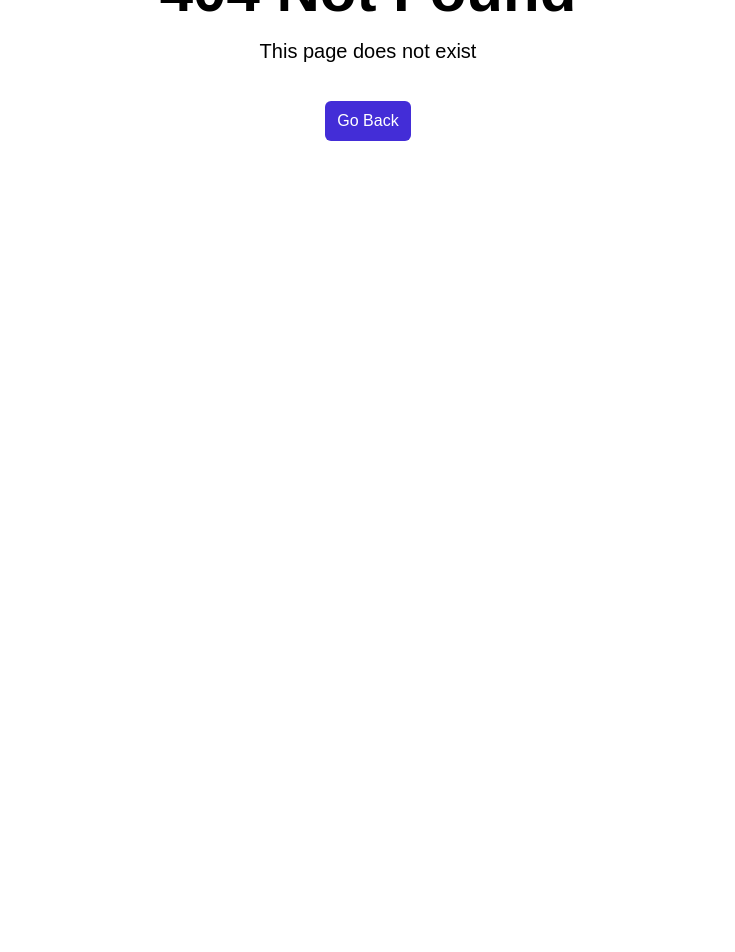
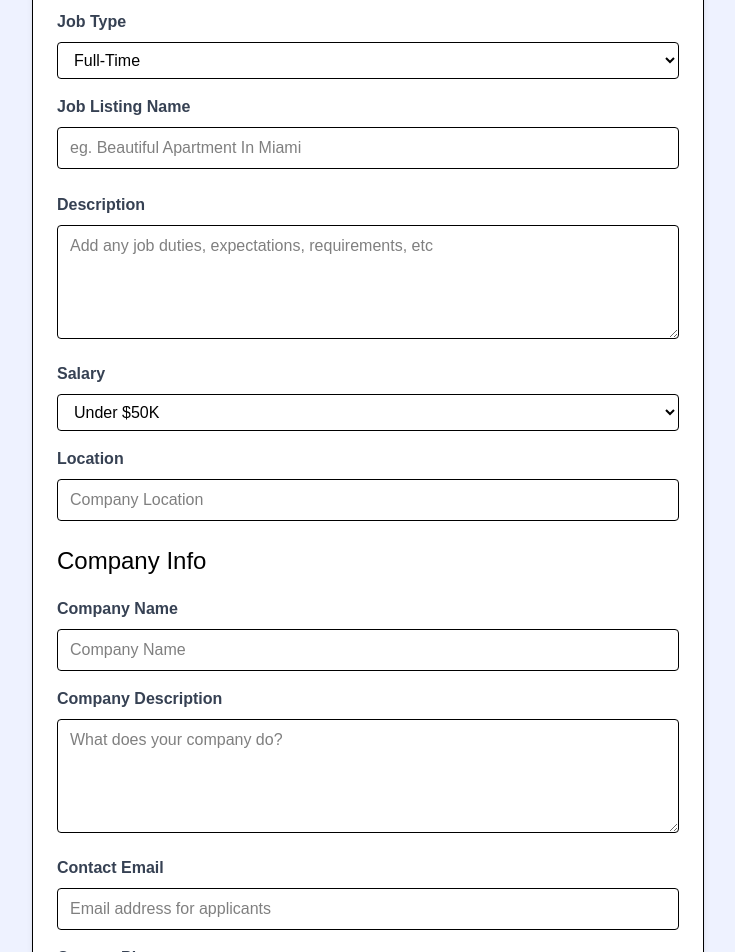
Before and after one commit to ADITYAAV80/React-Traversty-Media, a React (Vite) app: page /add-job in a window 1280 px wide. Before the commit this address had no page. Shown: the part 260-1212 px from the top of the page, without its empty margins (272-1007 px from the left). Before the commit the page ends 800 px from the top, so only its background shows below. Built offline with nearby package versions, Linux system fonts and the light colour scheme.

Commit message:
Add and delete jobs

```diff
--- a/src/App.jsx
+++ b/src/App.jsx
@@ -3,21 +3,47 @@
 import HomePage from './pages/HomePage'
 import JobsPage from './pages/JobsPage'
 import JobPage, { jobLoader } from './pages/JobPage'
+import AddJob from './pages/AddJob'
 import NotFoundPage from './pages/NotFoundPage'
 import MainLayout from './layouts/MainLayout'
+
+
+
+const App = () => {
+
+  const addJob = async (newJob) => {
+    const res = await fetch ('/api/jobs',{
+      method: 'POST',
+      headers: {
+        'Content-Type': 'application/json',
+      },
+      body: JSON.stringify(newJob),
+    });
+    return res;
+  }
+
+  const deleteJob = async(id) =>{
+    const res = await fetch (`/api/jobs/${id}`,{
+      method: 'DELETE',
+      headers: {
+        'Content-Type': 'application/json',
+      },
+    });
+    return res;
+  }
 
   const router = createBrowserRouter(
     createRoutesFromElements(
       <Route path='/' element= {<MainLayout/>}>
         <Route index element = {<HomePage/>} />
         <Route path='/jobs' element = {<JobsPage/>} />
-      <Route path='/jobs/:id' element={<JobPage/>} loader = {jobLoader}/>
+        <Route path='/add-job' element = {<AddJob addNewJob = {addJob}/>} />
+        <Route path='/jobs/:id' element={<JobPage deleteJob = {deleteJob}/>} loader = {jobLoader}/>
         <Route path='*' element = {<NotFoundPage/>} />
       </Route>
     )
   );
 
-const App = () => {
   return (
     <RouterProvider router={router} />
   )
--- a/src/jobs.json
+++ b/src/jobs.json
@@ -1,5 +1,5 @@
 {
-  "jobs":[
+  "jobs": [
     {
       "id": "1",
       "title": "Senior React Developer",
--- /dev/null
+++ b/src/pages/AddJob.jsx
@@ -0,0 +1,224 @@
+import React, { useState } from 'react'
+import { useNavigate } from 'react-router-dom';
+
+const AddJob = ( {addNewJob}) => {
+
+  const navigate = useNavigate();
+
+  const [title, setTitle] = useState('');
+  const [type, setType] = useState('Full-Time');
+  const [description, setDescription] = useState('');
+  const [salary, setSalary] = useState('Under $50K');
+  const [location, setLocation] = useState('');
+  const [companyName, setCompanyName] = useState('');
+  const [companyDescription, setCompanyDescription] = useState('');
+  const [companyMail, setCompanyMail] = useState('');
+  const [companyPhone, setCompanyPhone] = useState('');
+
+  const submitForm = (e) =>{
+    e.preventDefault();
+    const newJob = {
+      title,
+      type,
+      description,
+      salary,
+      location,
+      company: {
+          companyName,
+          companyDescription,
+          companyMail,
+          companyPhone,
+      }
+    }
+    addNewJob(newJob);
+    return navigate('/jobs');
+  }
+
+
+  return (
+    <section className="bg-indigo-50">
+      <div className="container m-auto max-w-2xl py-24">
+        <div
+          className="bg-white px-6 py-8 mb-4 shadow-md rounded-md border m-4 md:m-0"
+        >
+          <form onSubmit={submitForm}>
+            <h2 className="text-3xl text-center font-semibold mb-6">Add Job</h2>
+
+            <div className="mb-4">
+              <label htmlFor="type" className="block text-gray-700 font-bold mb-2"
+                >Job Type</label
+              >
+              <select
+                id="type"
+                name="type"
+                className="border rounded w-full py-2 px-3"
+                required
+                value = {type}
+                onChange={(e) => setType(e.target.value)}
+              >
+                <option value="Full-Time">Full-Time</option>
+                <option value="Part-Time">Part-Time</option>
+                <option value="Remote">Remote</option>
+                <option value="Internship">Internship</option>
+              </select>
+            </div>
+
+            <div className="mb-4">
+              <label className="block text-gray-700 font-bold mb-2"
+                >Job Listing Name</label
+              >
+              <input
+                type="text"
+                id="title"
+                name="title"
+                className="border rounded w-full py-2 px-3 mb-2"
+                placeholder="eg. Beautiful Apartment In Miami"
+                required
+                value = {title}
+                onChange={(e) => setTitle(e.target.value)}
+              />
+            </div>
+            <div className="mb-4">
+              <label
+                htmlFor="description"
+                className="block text-gray-700 font-bold mb-2"
+                >Description</label
+              >
+              <textarea
+                id="description"
+                name="description"
+                className="border rounded w-full py-2 px-3"
+                rows="4"
+                placeholder="Add any job duties, expectations, requirements, etc"
+                value = {description}
+                onChange={(e) => setDescription(e.target.value)}
+
+              ></textarea>
+            </div>
+
+            <div className="mb-4">
+              <label htmlFor="type" className="block text-gray-700 font-bold mb-2"
+                >Salary</label
+              >
+              <select
+                id="salary"
+                name="salary"
+                className="border rounded w-full py-2 px-3"
+                required
+                value = {salary}
+                onChange={(e) => setSalary(e.target.value)}
+              >
+                <option value="Under $50K">Under $50K</option>
+                <option value="$50K - 60K">$50K - $60K</option>
+                <option value="$60K - 70K">$60K - $70K</option>
+                <option value="$70K - 80K">$70K - $80K</option>
+                <option value="$80K - 90K">$80K - $90K</option>
+                <option value="$90K - 100K">$90K - $100K</option>
+                <option value="$100K - 125K">$100K - $125K</option>
+                <option value="$125K - 150K">$125K - $150K</option>
+                <option value="$150K - 175K">$150K - $175K</option>
+                <option value="$175K - 200K">$175K - $200K</option>
+                <option value="Over $200K">Over $200K</option>
+              </select>
+            </div>
+
+            <div className='mb-4'>
+              <label className='block text-gray-700 font-bold mb-2'>
+                Location
+              </label>
+              <input
+                type='text'
+                id='location'
+                name='location'
+                className='border rounded w-full py-2 px-3 mb-2'
+                placeholder='Company Location'
+                required
+                value = {location}
+                onChange={(e) => setLocation(e.target.value)}
+              />
+            </div>
+
+            <h3 className="text-2xl mb-5">Company Info</h3>
+
+            <div className="mb-4">
+              <label htmlFor="company" className="block text-gray-700 font-bold mb-2"
+                >Company Name</label
+              >
+              <input
+                type="text"
+                id="company"
+                name="company"
+                className="border rounded w-full py-2 px-3"
+                placeholder="Company Name"
+                value = {companyName}
+                onChange={(e) => setCompanyName(e.target.value)}
+              />
+            </div>
+
+            <div className="mb-4">
+              <label
+                htmlFor="company_description"
+                className="block text-gray-700 font-bold mb-2"
+                >Company Description</label
+              >
+              <textarea
+                id="company_description"
+                name="company_description"
+                className="border rounded w-full py-2 px-3"
+                rows="4"
+                placeholder="What does your company do?"
+                value = {companyDescription}
+                onChange={(e) => setCompanyDescription(e.target.value)}
+              ></textarea>
+            </div>
+
+            <div className="mb-4">
+              <label
+                htmlFor="contact_email"
+                className="block text-gray-700 font-bold mb-2"
+                >Contact Email</label
+              >
+              <input
+                type="email"
+                id="contact_email"
+                name="contact_email"
+                className="border rounded w-full py-2 px-3"
+                placeholder="Email address for applicants"
+                required
+                value = {companyMail}
+                onChange={(e) => setCompanyMail(e.target.value)}
+              />
+            </div>
+            <div className="mb-4">
+              <label
+                htmlFor="contact_phone"
+                className="block text-gray-700 font-bold mb-2"
+                >Contact Phone</label
+              >
+              <input
+                type="tel"
+                id="contact_phone"
+                name="contact_phone"
+                className="border rounded w-full py-2 px-3"
+                placeholder="Optional phone for applicants"
+                value = {companyPhone}
+                onChange={(e) => setCompanyPhone(e.target.value)}
+              />
+            </div>
+
+            <div>
+              <button
+                className="bg-indigo-500 hover:bg-indigo-600 text-white font-bold py-2 px-4 rounded-full w-full focus:outline-none focus:shadow-outline"
+                type="submit"
+              >
+                Add Job
+              </button>
+            </div>
+          </form>
+        </div>
+      </div>
+    </section>
+  )
+}
+
+export default AddJob
--- a/src/pages/JobPage.jsx
+++ b/src/pages/JobPage.jsx
@@ -2,14 +2,14 @@
 // import { useState,useEffect } from 'react';
 import { useLoaderData, Link } from 'react-router-dom';
 import { FaArrowLeft, FaLocationArrow} from 'react-icons/fa'
+import { useNavigate } from 'react-router-dom';
 
-import Spinner from '../components/Spinner';
 
-const JobPage = () => {
+const JobPage = ({ deleteJob }) => {
 
     // const {id} = useParams();
     const job = useLoaderData();
-    console.log(job)
+    const navigate = useNavigate();
 
     // const [job,setJob] = useState(null);
     // const [loading,setLoading] = useState(true);
@@ -28,6 +28,14 @@
     //   }
     //   fetchJob();
     // },[id])
+
+    const deleteTheJob = async()=>{
+        const confirm = window.confirm("Are you sure ?")
+        if (confirm){
+        deleteJob(job.id);
+        }
+        return navigate('/jobs')
+    };
 
 
     return (
@@ -114,6 +122,7 @@
                         </Link>
                         <button
                             className="bg-red-500 hover:bg-red-600 text-white font-bold py-2 px-4 rounded-full w-full focus:outline-none focus:shadow-outline mt-4 block"
+                            onClick={deleteTheJob}
                         >
                             Delete Job
                         </button>
```
Lines whose indentation alone changed are shown as unchanged.
